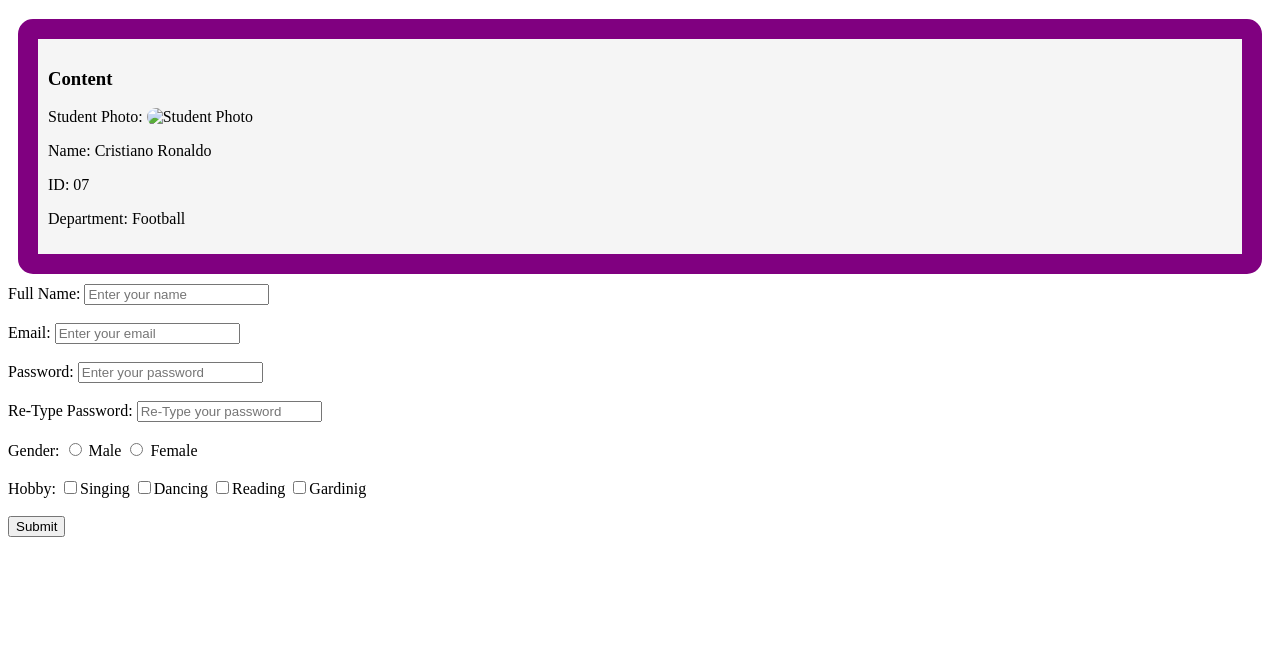
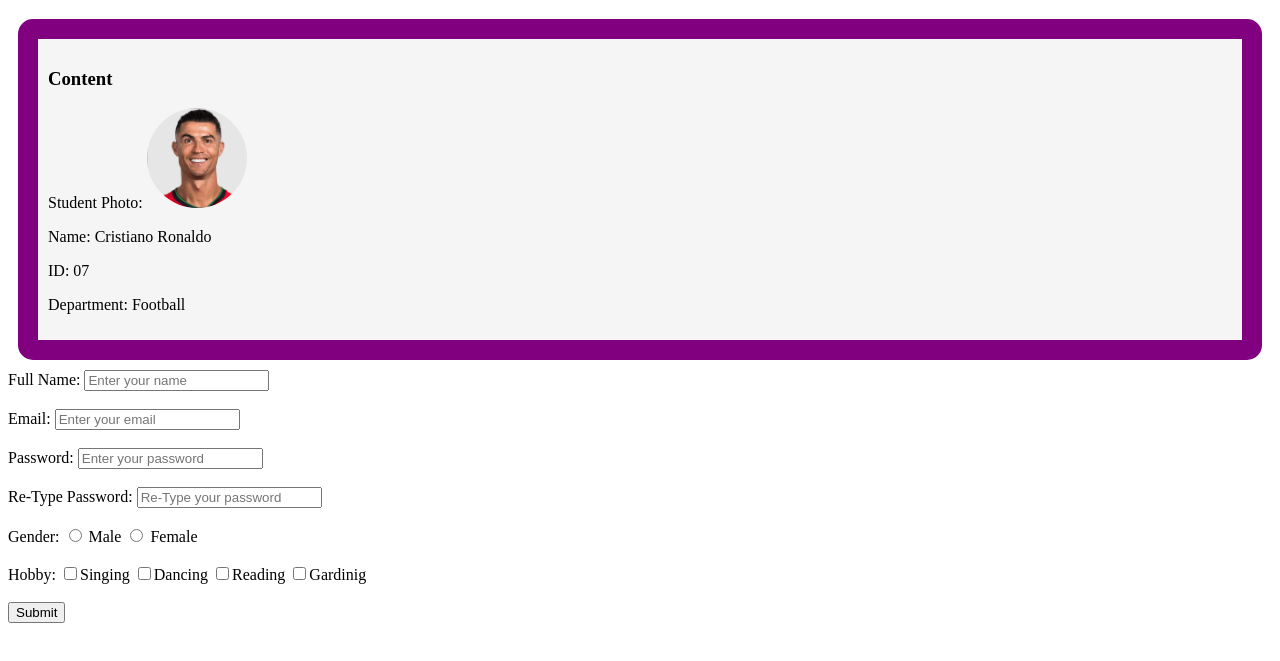
Before and after one commit to ajmainhossain7/practice-day, a plain HTML site: page index.html in a window 1280 px wide. Shown: the part 61-722 px from the top of the page. Drawn offline with Linux system fonts and the light colour scheme; the site is published under a folder, as on GitHub Pages, so addresses that start at the root find nothing.

Commit message:
image correction

```diff
--- a/index.html
+++ b/index.html
@@ -13,7 +13,7 @@
     </header>
     <div class="Ronaldo">
         <h3>Content</h3>
-        <p>Student Photo: <img src="/2.png" alt="Student Photo" height="100" width="100" style="border-radius: 50px;"></p>
+        <p>Student Photo: <img src="2.png" alt="Student Photo" height="100" width="100" style="border-radius: 50px;"></p>
         <p>Name: Cristiano Ronaldo</p>
         <p>ID: 07</p>
         <p>Department: Football</p>
```
